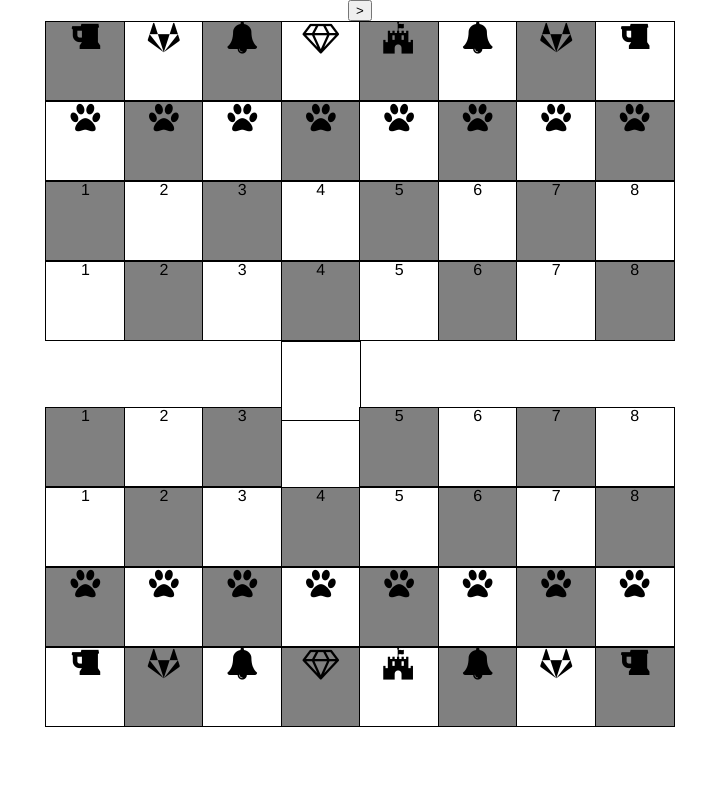
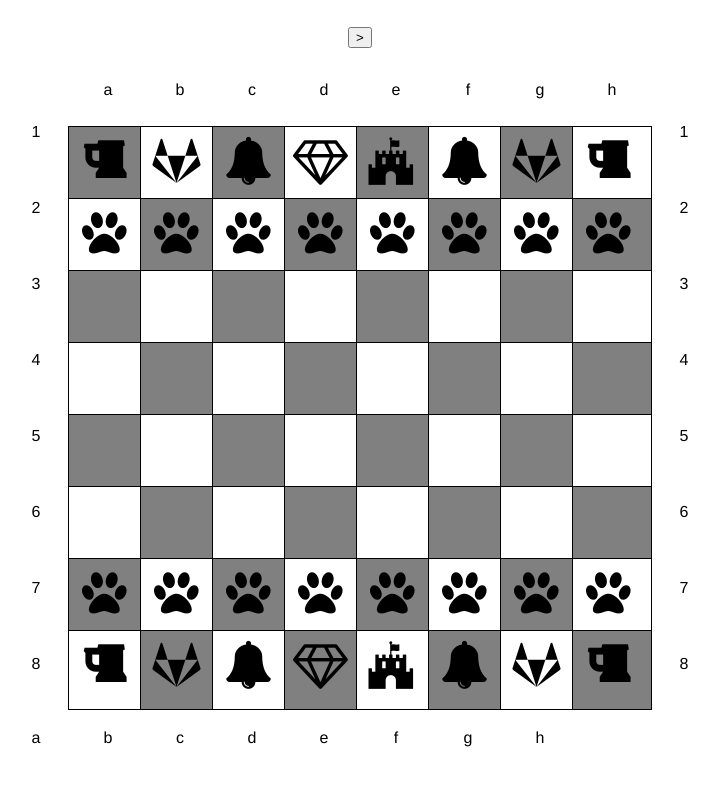
Before and after one commit to jjklong/TIY-Chessboard, a plain HTML site: page index.html in a window 1280 px wide. Shown: the whole page, without its empty margins (280-999 px from the left). Drawn offline with nearby package versions, Linux system fonts and the light colour scheme.

Commit message:
add 9 moves and full board layout

```diff
--- a/assets/css/styles.scss
+++ b/assets/css/styles.scss
@@ -16,14 +16,50 @@ body{
 }
 
 .main{
-  width: 8*5em;
-  height: 8*5em;
+  width: 9*5em;
+  height: 9*5em;
   display: inline-block;
+  #move{
+    margin: 2em 0 5em 0;
+  }
+}
+
+.cRow{
+  display: flex;
+}
+.numberMarkerL{
+  float: left;
+  margin-top: 8em;
+  margin-bottom: 0em;
+}
+.numberMarkerR{
+  float: right;
+  margin-top: 8em;
+  margin-bottom: 0em;
+}
+.NMark{
+  width: 5em;
+  height: 5em;
+  margin: -4px;
+}
+.letterMarkerT{
+  display: flex;
+}
+.letterMarkerB{
+  display: flex;
+  margin-top: 2.5em;
+  padding-top: 1em;
+}
+.LMark{
+  width: 5em;
+  height: 5em;
+  display: inline-block;
+  margin: -2em -4px;
 }
 
 .box{
   background-color: grey;
-  margin: 0 -3px;
+  margin: -4px;
   width: 5em;
   height: 5em;
   display: inline-block;
@@ -31,9 +67,13 @@ body{
 }
 .boxx{
   background-color: white;
-  margin: 0 -3px;
+  margin: -4px;
   width: 5em;
   height: 5em;
   display: inline-block;
   border: 1px solid black;
 }
+
+i{
+  margin: 0.2em 0em 0em -0.15em;
+}
--- a/index.html
+++ b/index.html
@@ -11,87 +11,127 @@
   <body>
     <div class="main">
       <button id="move" type="button" name="button">></button>
-      <ul class="chessRow_one">
-        <li class="col1 box"><i class="fa fa-beer fa-2x" aria-hidden="true"></i></li>
-        <li class="col2 boxx"><i class="fa fa-gitlab fa-2x" aria-hidden="true"></i></li>
-        <li class="col3 box"><i class="fa fa-bell fa-2x" aria-hidden="true"></i></li>
-        <li class="col4 boxx"><i class="fa fa-diamond fa-2x" aria-hidden="true"></i></li>
-        <li class="col5 box"><i class="fa fa-fort-awesome fa-2x" aria-hidden="true"></i></li>
-        <li class="col6 boxx"><i class="fa fa-bell fa-2x" aria-hidden="true"></i></li>
-        <li class="col7 box"><i class="fa fa-gitlab fa-2x" aria-hidden="true"></i></li>
-        <li class="col8 boxx"><i class="fa fa-beer fa-2x" aria-hidden="true"></i></li>
+      <ul class="numberMarkerL">
+        <li class="NMark">1</li>
+        <li class="NMark">2</li>
+        <li class="NMark">3</li>
+        <li class="NMark">4</li>
+        <li class="NMark">5</li>
+        <li class="NMark">6</li>
+        <li class="NMark">7</li>
+        <li class="NMark">8</li>
       </ul>
-      <ul class="chessRow_two">
-        <li class="col1 boxx"><i class="fa fa-paw fa-2x" aria-hidden="true"></i></li>
-        <li class="col2 box"><i class="fa fa-paw fa-2x" aria-hidden="true"></i></li>
-        <li class="col3 boxx"><i class="fa fa-paw fa-2x" aria-hidden="true"></i></li>
-        <li class="col4 box"><i class="fa fa-paw fa-2x" aria-hidden="true"></i></li>
-        <li class="col5 boxx"><i class="fa fa-paw fa-2x" aria-hidden="true"></i></li>
-        <li class="col6 box"><i class="fa fa-paw fa-2x" aria-hidden="true"></i></li>
-        <li class="col7 boxx"><i class="fa fa-paw fa-2x" aria-hidden="true"></i></li>
-        <li class="col8 box"><i class="fa fa-paw fa-2x" aria-hidden="true"></i></li>
+      <ul class="numberMarkerR">
+        <li class="NMark">1</li>
+        <li class="NMark">2</li>
+        <li class="NMark">3</li>
+        <li class="NMark">4</li>
+        <li class="NMark">5</li>
+        <li class="NMark">6</li>
+        <li class="NMark">7</li>
+        <li class="NMark">8</li>
       </ul>
-      <ul class="chessRow_three">
-        <li class="col1 box">1</li>
-        <li class="col2 boxx">2</li>
-        <li class="col3 box">3</li>
-        <li class="col4 boxx">4</li>
-        <li class="col5 box">5</li>
-        <li class="col6 boxx">6</li>
-        <li class="col7 box">7</li>
-        <li class="col8 boxx">8</li>
+      <ul class="letterMarkerT">
+        <li class="LMark">a</li>
+        <li class="LMark">b</li>
+        <li class="LMark">c</li>
+        <li class="LMark">d</li>
+        <li class="LMark">e</li>
+        <li class="LMark">f</li>
+        <li class="LMark">g</li>
+        <li class="LMark">h</li>
       </ul>
-      <ul class="chessRow_four">
-        <li class="col1 boxx">1</li>
-        <li class="col2 box">2</li>
-        <li class="col3 boxx">3</li>
-        <li class="col4 box">4</li>
-        <li class="col5 boxx">5</li>
-        <li class="col6 box">6</li>
-        <li class="col7 boxx">7</li>
-        <li class="col8 box">8</li>
+      <ul class="cRow chessRow_zero">
+        <li class="col1 box"><i class="fa fa-beer fa-3x" aria-hidden="true"></i></li>
+        <li class="col2 boxx"><i class="fa fa-gitlab fa-3x" aria-hidden="true"></i></li>
+        <li class="col3 box"><i class="fa fa-bell fa-3x" aria-hidden="true"></i></li>
+        <li class="col4 boxx"><i class="fa fa-diamond fa-3x" aria-hidden="true"></i></li>
+        <li class="col5 box"><i class="fa fa-fort-awesome fa-3x" aria-hidden="true"></i></li>
+        <li class="col6 boxx"><i id="r0c5" class="fa fa-bell fa-3x" aria-hidden="true"></i></li>
+        <li class="col7 box"><i id="r0c6" class="fa fa-gitlab fa-3x" aria-hidden="true"></i></li>
+        <li class="col8 boxx"><i class="fa fa-beer fa-3x" aria-hidden="true"></i></li>
       </ul>
-      <ul class="chessRow_five">
-        <li class="col1 box">1</li>
-        <li class="col2 boxx">2</li>
-        <li class="col3 box">3</li>
-        <li class="col4 boxx"><i class="" aria-hidden="true"></li>
-        <li class="col5 box">5</li>
-        <li class="col6 boxx">6</li>
-        <li class="col7 box">7</li>
-        <li class="col8 boxx">8</li>
+      <ul class="cRow chessRow_one">
+        <li class="col1 boxx"><i class="fa fa-paw fa-3x" aria-hidden="true"></i></li>
+        <li class="col2 box"><i class="fa fa-paw fa-3x" aria-hidden="true"></i></li>
+        <li class="col3 boxx"><i class="fa fa-paw fa-3x" aria-hidden="true"></i></li>
+        <li class="col4 box"><i id="r1c3" class="fa fa-paw fa-3x" aria-hidden="true"></i></li>
+        <li class="col5 boxx"><i id="r1c4" class="fa fa-paw fa-3x" aria-hidden="true"></i></li>
+        <li class="col6 box"><i class="fa fa-paw fa-3x" aria-hidden="true"></i></li>
+        <li class="col7 boxx"><i class="fa fa-paw fa-3x" aria-hidden="true"></i></li>
+        <li class="col8 box"><i class="fa fa-paw fa-3x" aria-hidden="true"></i></li>
       </ul>
-      <ul class="chessRow_six">
-        <li class="col1 boxx">1</li>
-        <li class="col2 box">2</li>
-        <li class="col3 boxx">3</li>
-        <li class="col4 box">4</li>
-        <li class="col5 boxx">5</li>
-        <li class="col6 box">6</li>
-        <li class="col7 boxx">7</li>
-        <li class="col8 box">8</li>
+      <ul class="cRow chessRow_two">
+        <li class="col1 box"><i class="" aria-hidden="true"></i></li>
+        <li class="col2 boxx"><i class="" aria-hidden="true"></i></li>
+        <li class="col3 box"><i class="" aria-hidden="true"></i></li>
+        <li class="col4 boxx"><i class="" aria-hidden="true"></i></li>
+        <li class="col5 box"><i id="r2c4" class="" aria-hidden="true"></i></li>
+        <li class="col6 boxx"><i id="r2c5" class="" aria-hidden="true"></i></li>
+        <li class="col7 box"><i class="" aria-hidden="true"></i></li>
+        <li class="col8 boxx"><i class="" aria-hidden="true"></i></li>
       </ul>
-      <ul class="chessRow_seven">
-        <li class="col1 box"><i class="fa fa-paw fa-2x" aria-hidden="true"></i></li>
-        <li class="col2 boxx"><i class="fa fa-paw fa-2x" aria-hidden="true"></i></li>
-        <li class="col3 box"><i class="fa fa-paw fa-2x" aria-hidden="true"></i></li>
-        <li class="col4 boxx"><i class="fa fa-paw fa-2x" aria-hidden="true"></i></li>
-        <li class="col5 box"><i class="fa fa-paw fa-2x" aria-hidden="true"></i></li>
-        <li class="col6 boxx"><i class="fa fa-paw fa-2x" aria-hidden="true"></i></li>
-        <li class="col7 box"><i class="fa fa-paw fa-2x" aria-hidden="true"></i></li>
-        <li class="col8 boxx"><i class="fa fa-paw fa-2x" aria-hidden="true"></i></li>
+      <ul class="cRow chessRow_three">
+        <li class="col1 boxx"><i class="" aria-hidden="true"></i></li>
+        <li class="col2 box"><i class="" aria-hidden="true"></i></li>
+        <li class="col3 boxx"><i class="" aria-hidden="true"></i></li>
+        <li class="col4 box"><i id="r3c3" class="" aria-hidden="true"></i></li>
+        <li class="col5 boxx"><i class="" aria-hidden="true"></i></li>
+        <li class="col6 box"><i class="" aria-hidden="true"></i></li>
+        <li class="col7 boxx"><i class="" aria-hidden="true"></i></li>
+        <li class="col8 box"><i class="" aria-hidden="true"></i></li>
       </ul>
-      <ul class="chessRow_eight">
-        <li class="col1 boxx"><i class="fa fa-beer fa-2x" aria-hidden="true"></i></li>
-        <li class="col2 box"><i class="fa fa-gitlab fa-2x" aria-hidden="true"></i></li>
-        <li class="col3 boxx"><i class="fa fa-bell fa-2x" aria-hidden="true"></i></li>
-        <li class="col4 box"><i class="fa fa-diamond fa-2x" aria-hidden="true"></i></li>
-        <li class="col5 boxx"><i class="fa fa-fort-awesome fa-2x" aria-hidden="true"></i></li>
-        <li class="col6 box"><i class="fa fa-bell fa-2x" aria-hidden="true"></i></li>
-        <li class="col7 boxx"><i class="fa fa-gitlab fa-2x" aria-hidden="true"></i></li>
-        <li class="col8 box"><i class="fa fa-beer fa-2x" aria-hidden="true"></i></li>
+      <ul class="cRow chessRow_four">
+        <li class="col1 box"><i id="r4c0" class="" aria-hidden="true"></i></li>
+        <li class="col2 boxx"><i class="" aria-hidden="true"></i></li>
+        <li class="col3 box"><i id="r4c2" class="" aria-hidden="true"></i></li>
+        <li class="col4 boxx"><i id="r4c3" class="" aria-hidden="true"></i></li>
+        <li class="col5 box"><i class="" aria-hidden="true"></i></li>
+        <li class="col6 boxx"><i class="" aria-hidden="true"></i></li>
+        <li class="col7 box"><i class="" aria-hidden="true"></i></li>
+        <li class="col8 boxx"><i class="" aria-hidden="true"></i></li>
       </ul>
-    <div>
+      <ul class="cRow chessRow_five">
+        <li class="col1 boxx"><i class="" aria-hidden="true"></i></li>
+        <li class="col2 box"><i class="" aria-hidden="true"></i></li>
+        <li class="col3 boxx"><i class="" aria-hidden="true"></i></li>
+        <li class="col4 box"><i class="" aria-hidden="true"></i></li>
+        <li class="col5 boxx"><i class="" aria-hidden="true"></i></li>
+        <li class="col6 box"><i id="r5c5" class="" aria-hidden="true"></i></li>
+        <li class="col7 boxx"><i id="r5c6" class="" aria-hidden="true"></i></li>
+        <li class="col8 box"><i class="" aria-hidden="true"></i></li>
+      </ul>
+      <ul class="cRow chessRow_six">
+        <li class="col1 box"><i class="fa fa-paw fa-3x" aria-hidden="true"></i></li>
+        <li class="col2 boxx"><i class="fa fa-paw fa-3x" aria-hidden="true"></i></li>
+        <li class="col3 box"><i id="r6c2" class="fa fa-paw fa-3x" aria-hidden="true"></i></li>
+        <li class="col4 boxx"><i id="r6c3" class="fa fa-paw fa-3x" aria-hidden="true"></i></li>
+        <li class="col5 box"><i class="fa fa-paw fa-3x" aria-hidden="true"></i></li>
+        <li class="col6 boxx"><i class="fa fa-paw fa-3x" aria-hidden="true"></i></li>
+        <li class="col7 box"><i id="r6c6" class="fa fa-paw fa-3x" aria-hidden="true"></i></li>
+        <li class="col8 boxx"><i class="fa fa-paw fa-3x" aria-hidden="true"></i></li>
+      </ul>
+      <ul class="cRow chessRow_seven">
+        <li class="col1 boxx"><i class="fa fa-beer fa-3x" aria-hidden="true"></i></li>
+        <li class="col2 box"><i class="fa fa-gitlab fa-3x" aria-hidden="true"></i></li>
+        <li class="col3 boxx"><i class="fa fa-bell fa-3x" aria-hidden="true"></i></li>
+        <li class="col4 box"><i class="fa fa-diamond fa-3x" aria-hidden="true"></i></li>
+        <li class="col5 boxx"><i class="fa fa-fort-awesome fa-3x" aria-hidden="true"></i></li>
+        <li class="col6 box"><i id="r7c5" class="fa fa-bell fa-3x" aria-hidden="true"></i></li>
+        <li class="col7 boxx"><i id="r7c6" class="fa fa-gitlab fa-3x" aria-hidden="true"></i></li>
+        <li class="col8 box"><i class="fa fa-beer fa-3x" aria-hidden="true"></i></li>
+      </ul>
+      <ul class="letterMarkerB">
+        <li class="LMark">a</li>
+        <li class="LMark">b</li>
+        <li class="LMark">c</li>
+        <li class="LMark">d</li>
+        <li class="LMark">e</li>
+        <li class="LMark">f</li>
+        <li class="LMark">g</li>
+        <li class="LMark">h</li>
+      </ul>
+    </div>
     <script type="text/javascript" src="assets/js/chess.js"></script>
   </body>
 </html>
```
Also changed, not shown: assets/js/chess.js (+71 -9 lines), assets/css/styles.css.
